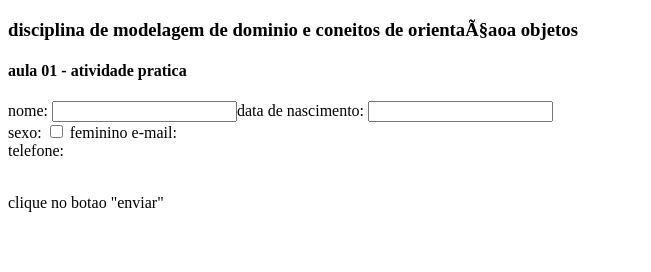
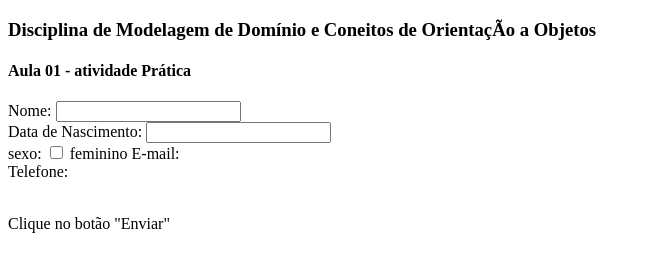
Before and after one commit to JoGama08/imc, a plain HTML site: page index.html in a window 1280 px wide. Shown: the whole page, without its empty margins (0-651 px from the left). Drawn offline with Linux system fonts and the light colour scheme.

Commit message:
Update index.html

```diff
--- a/index.html
+++ b/index.html
@@ -1,33 +1,33 @@
 <!DOCTYPE html>
 <html>
 <head>
-    <meta http-equiv="Content-type" contet="text/html; charset=UTF-8"/>
+<meta http-equiv="Content-type" content="text/html; charset=UTF-8"/>
 <title>IFRJ - curso de informatica para internet</title>
 </head>
 <body>
 
-    <h3>disciplina de modelagem de dominio e coneitos de orientaçaoa objetos</h3>
-    <h4>aula 01 - atividade pratica</h3>
+<h3>Disciplina de Modelagem de Domínio e Coneitos de OrientaçÃo a Objetos</h3>
+<h4>Aula 01 - atividade Prática</h3>
 
-    <from>
-      <label for="nome">nome:</label>
-      <input type="text" name="nome"maxlength="500><br>
-        <label for="nasc">data de nascimento:</label>
+<form>
+<label for="nome">Nome:</label>
+<input type="text" name="nome"maxlength="500"><br>
+<label for="nasc">Data de Nascimento:</label>
 <input type="password" name="nasc"><br>
 <label for="sexo">sexo:</label>
-      <input type="checkbox" name="sexo1" value="feminino">
+<input type="checkbox" name="sexo1" value="Feminino">
 <label for="vehicle1"> feminino</label>
-      <imput type="checkbox" name="sexo2" value="masculino">
+<imput type="checkbox" name="sexo2" value="Masculino">
 <label for="vehicle1>mascuino</label><br>
-          <label for="email">e-mail:</label>
+<label for="email">E-mail:</label>
 <imput type= "date" name="email"><br>
-          <label for="tel">telefone:</label>
+<label for="tel">Telefone:</label>
 <imput type="email" name="tel"><br><br>
 <imput type="reset" value="limpar">
-              <imput type="submit"value="enviar">
+<imput type="submit" value="Enviar">
 </from>
 
-  <p>clique no botao "enviar"</p>
+  <p>Clique no botão "Enviar"</p>
 
 </body>
 </html>
```
Lines whose indentation alone changed are shown as unchanged.
